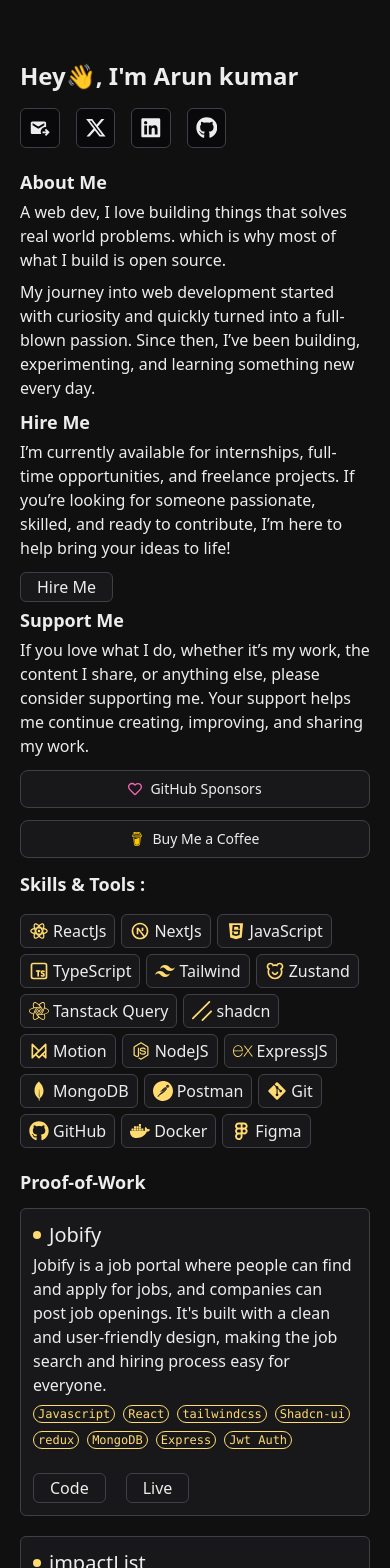
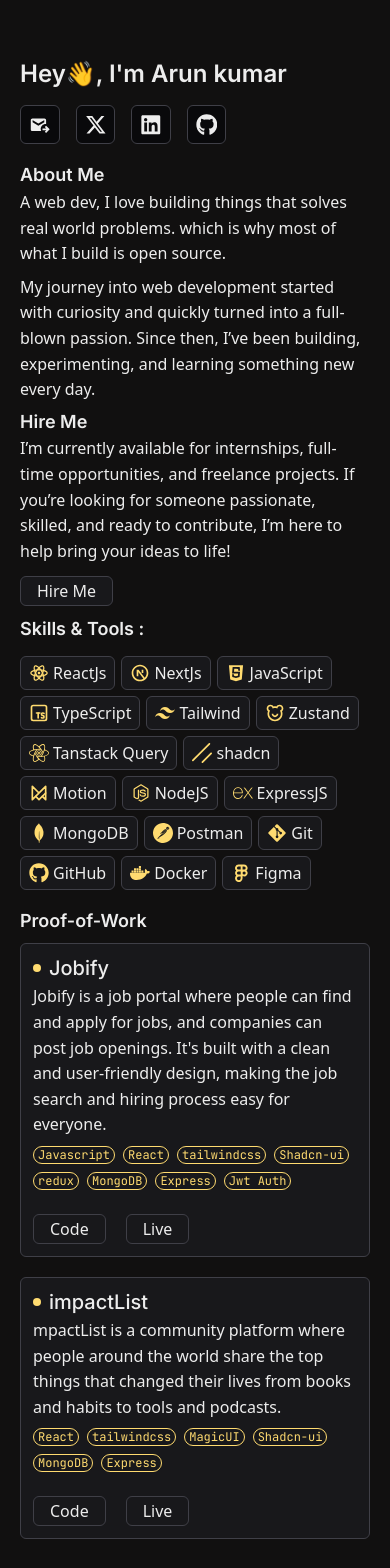
Before and after one commit to hiarun01/my-portfolio, a Next.js app: page / in a window 390 px wide. Shown: the top 1568 px of the page. Built offline with nearby package versions, Linux system fonts and the light colour scheme.

Commit message:
install font

```diff
--- a/app/globals.css
+++ b/app/globals.css
@@ -9,7 +9,7 @@
 body {
   background: var(--background);
   color: var(--foreground);
-  font-family: Arial, Helvetica, sans-serif;
+  font-family: var(--font-poppins), system-ui, -apple-system, sans-serif;
 }
 
 .btn {
@@ -76,3 +76,35 @@
   -webkit-box-orient: vertical;
   overflow: hidden;
 }
+
+/* Typography improvements */
+h1, h2, h3, h4, h5, h6 {
+  font-family: var(--font-inter), system-ui, sans-serif;
+  font-weight: 600;
+  line-height: 1.2;
+}
+
+/* Code and tech stack styling */
+code, .font-mono {
+  font-family: var(--font-mono), 'Courier New', monospace;
+}
+
+/* Improved text rendering */
+* {
+  -webkit-font-smoothing: antialiased;
+  -moz-osx-font-smoothing: grayscale;
+}
+
+/* Better line heights for readability */
+p {
+  line-height: 1.6;
+}
+
+/* Smooth font weight transitions */
+.font-medium {
+  font-weight: 500;
+}
+
+.font-semibold {
+  font-weight: 600;
+}
--- a/app/layout.tsx
+++ b/app/layout.tsx
@@ -1,10 +1,24 @@
 import type {Metadata} from "next";
-import {Inter} from "next/font/google";
+import {Inter, Poppins, JetBrains_Mono} from "next/font/google";
 import "./globals.css";
 
+// Main font for body text
+const poppins = Poppins({
+  subsets: ["latin"],
+  weight: ["300", "400", "500", "600", "700"],
+  variable: "--font-poppins",
+});
+
+// Alternative font for headings
 const inter = Inter({
   subsets: ["latin"],
   variable: "--font-inter",
+});
+
+// Monospace font for code
+const jetbrainsMono = JetBrains_Mono({
+  subsets: ["latin"],
+  variable: "--font-mono",
 });
 
 export const metadata: Metadata = {
@@ -23,7 +37,11 @@
 }>) {
   return (
     <html lang="en">
-      <body className={`${inter.variable} antialiased`}>{children}</body>
+      <body
+        className={`${poppins.variable} ${inter.variable} ${jetbrainsMono.variable} font-sans antialiased`}
+      >
+        {children}
+      </body>
     </html>
   );
 }
--- a/app/page.tsx
+++ b/app/page.tsx
@@ -6,6 +6,7 @@
 import Footer from "@/components/Footer";
 import GitHubState from "@/components/GitHubState";
 import Projects from "@/components/Projects";
+import {SupportMe} from "@/components/SupportMe";
 
 export default function Home() {
   return (
@@ -20,6 +21,8 @@
       <GitHubState />
       {/* Contact Section */}
       <Contact />
+      {/* SupprtME */}
+      <SupportMe />
       {/* Footer */}
       <Footer />
     </div>
--- a/components/About.tsx
+++ b/components/About.tsx
@@ -1,7 +1,7 @@
 /* eslint-disable react/no-unescaped-entities */
 import {JSX} from "react";
 import Skills from "./Skills";
-import {SupportMe} from "./SupportMe";
+
 import {MdOutgoingMail} from "react-icons/md";
 import {FaXTwitter} from "react-icons/fa6";
 import {FaLinkedin} from "react-icons/fa";
@@ -80,7 +80,6 @@
             <span>Hire Me</span>
           </a>
         </div>
-        <SupportMe />
       </div>
 
       <Skills />
--- a/components/GitHubState.tsx
+++ b/components/GitHubState.tsx
@@ -1,5 +1,5 @@
 import GitHubCalendar from "react-github-calendar";
-import {ExternalLink, GitFork, Star} from "lucide-react";
+// import {ExternalLink, GitFork, Star} from "lucide-react";
 
 // Add your contributed repositories here
 // const contributedRepos = [
--- a/components/SupportMe.tsx
+++ b/components/SupportMe.tsx
@@ -3,29 +3,32 @@
 
 export const SupportMe = () => {
   return (
-    <section className="">
-      <h2 className="text-lg font-bold mb-1 mt-1">Support Me</h2>
-      <p>
-        If you love what I do, whether it’s my work, the content I share, or
-        anything else, please consider supporting me. Your support helps me
-        continue creating, improving, and sharing my work.
+    <section className="mb-5">
+      <h2 className="text-lg font-bold mb-3">Support Me</h2>
+      <p className="text-zinc-400 mb-4">
+        If you find my work helpful, consider supporting me. Your support helps
+        me continue creating and sharing projects.
       </p>
-      <div className="flex flex-col sm:flex-row gap-3 mt-3 w-full">
+
+      <div className="flex flex-col sm:flex-row gap-3">
         <a
+          href="https://github.com/sponsors/hiarun01"
+          target="_blank"
+          rel="noopener noreferrer"
           className="support-btn flex-1 justify-center"
-          target="_blank"
-          href="https://github.com/sponsors/hiarun01"
         >
           <FaRegHeart className="text-pink-400" />
-          <span className="whitespace-nowrap">GitHub Sponsors</span>
+          <span>GitHub Sponsors</span>
         </a>
+
         <a
+          href="https://buymeacoffee.com/hiarun01"
+          target="_blank"
+          rel="noopener noreferrer"
           className="support-btn flex-1 justify-center"
-          target="_blank"
-          href="https://buymeacoffee.com/hiarun01"
         >
           <SiBuymeacoffee className="text-yellow-400" />
-          <span className="whitespace-nowrap">Buy Me a Coffee</span>
+          <span>Buy Me a Coffee</span>
         </a>
       </div>
     </section>
--- /dev/null
+++ b/tailwind.config.ts
@@ -0,0 +1,25 @@
+import type {Config} from "tailwindcss";
+
+const config: Config = {
+  content: [
+    "./pages/**/*.{js,ts,jsx,tsx,mdx}",
+    "./components/**/*.{js,ts,jsx,tsx,mdx}",
+    "./app/**/*.{js,ts,jsx,tsx,mdx}",
+  ],
+  theme: {
+    extend: {
+      fontFamily: {
+        sans: ["var(--font-poppins)", "system-ui", "sans-serif"],
+        inter: ["var(--font-inter)", "system-ui", "sans-serif"],
+        mono: ["var(--font-mono)", "Consolas", "monospace"],
+      },
+      colors: {
+        background: "var(--background)",
+        foreground: "var(--foreground)",
+      },
+    },
+  },
+  plugins: [],
+};
+
+export default config;
```
Also changed, not shown: 1 other file (tests, documents, lock files or other folders).
